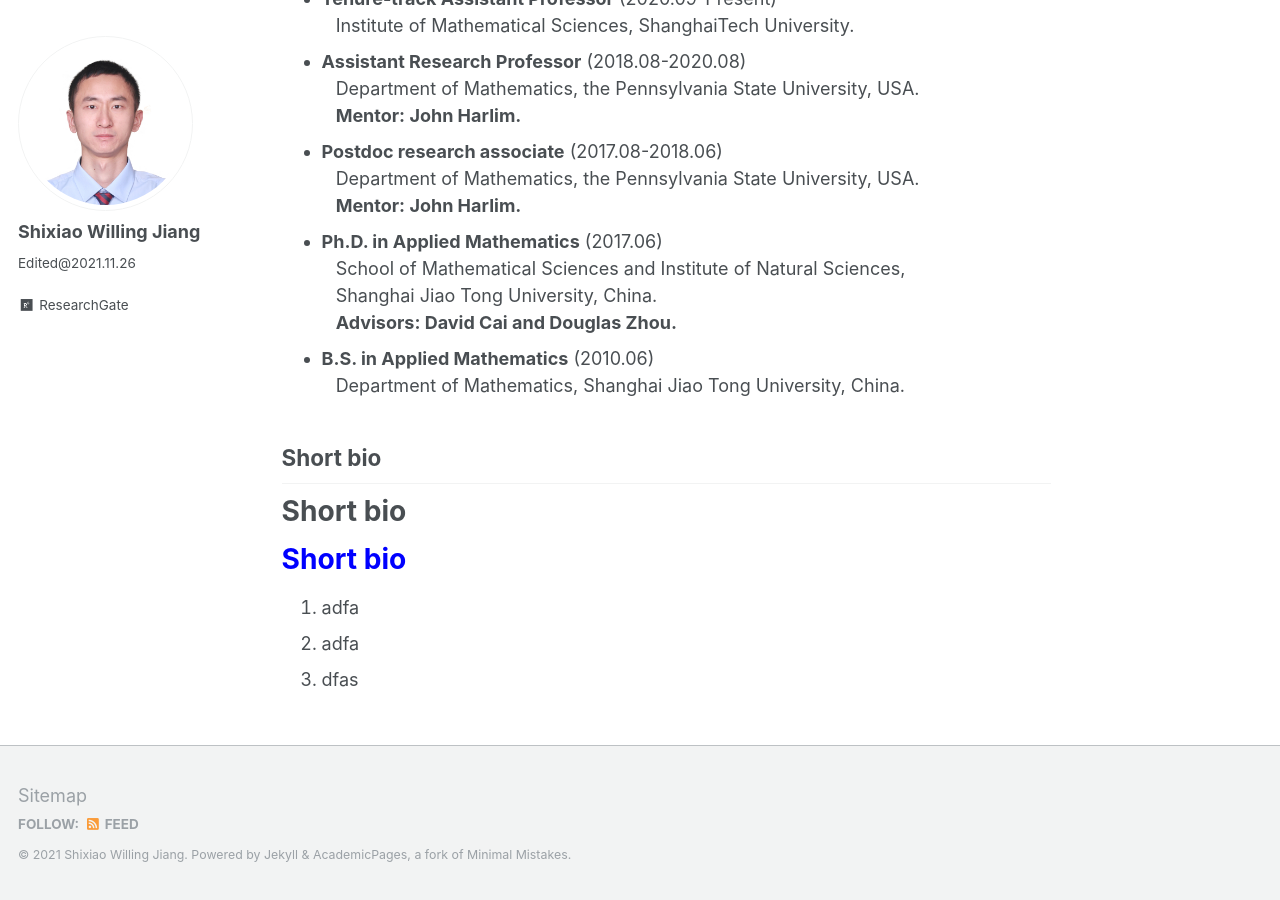
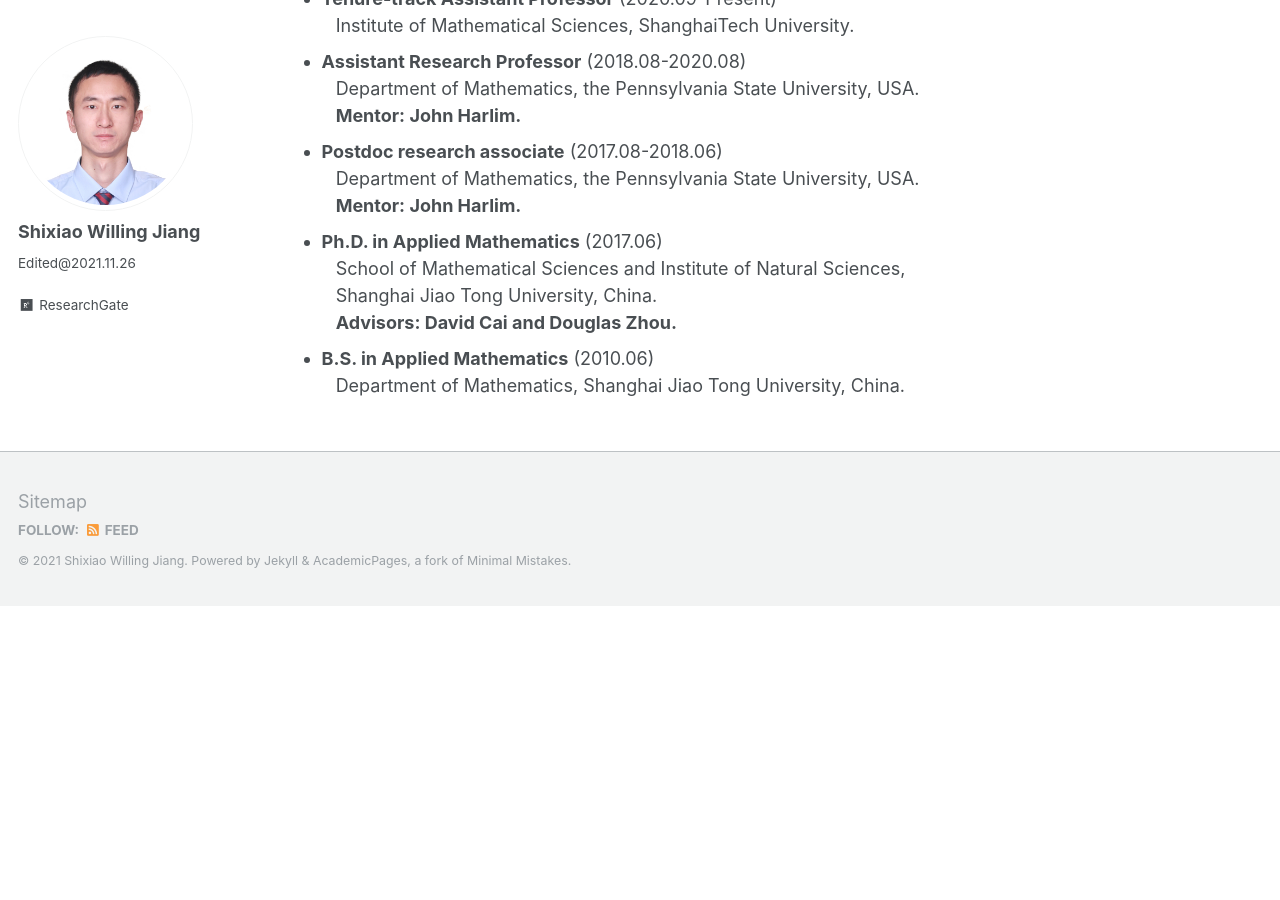
Before and after one commit to willingjiang/willingjiang.github.io, a Jekyll site: the page built from _pages/about.md, in a window 1280 px wide and 900 px high, scrolled down 642 px. Built offline with Jekyll 4.4.1, drawn with Linux system fonts in a browser that asks for light colours; after the commit the page ends 1248 px from its top, so only the background shows below that.

Commit message:
Update about.md

```diff
--- a/_pages/about.md
+++ b/_pages/about.md
@@ -16,16 +16,16 @@ Pudong New District
 Shanghai 201210 China
 Email:jiangshx@shanghaitech.edu.cn
 
-Research interests
-======
+# <font color=blue>Research interests</font>
+
 - Manifold Learning, Kernel Based Approaches, Diffusion Maps, Radial Basis function <br>
 
 - Nonparametric Modeling, Parameter Estimation, Modeling Order Reduction <br>
 
 - Nonlinear Dispersive Waves, Internal Waves, Fermi-Pasta-Ulam Chains <br>
 
-Short Bio
-======
+# <font color=blue>Short Bio</font>
+
 - <b>Tenure-track Assistant Professor</b> (2020.09-Present) <br> &ensp; Institute of Mathematical Sciences, ShanghaiTech University.
 - <b>Assistant Research Professor</b> (2018.08-2020.08) <br> &ensp; Department of Mathematics, the Pennsylvania State University, USA. <br>
   &ensp; <b>Mentor: John Harlim.</b> <br>
@@ -35,13 +35,3 @@ Short Bio
   &ensp; School of Mathematical Sciences and Institute of Natural Sciences, <br> &ensp; Shanghai Jiao Tong University, China.  <br>
   &ensp; <b>Advisors: David Cai and Douglas Zhou.</b> <br>
 - <b>B.S. in Applied Mathematics</b> (2010.06) <br> &ensp; Department of Mathematics, Shanghai Jiao Tong University, China.
-
-## Short bio
-
-# Short bio
-
-# <font color=blue>Short bio</font>
-
-1. adfa
-1. adfa
-1. dfas
```
